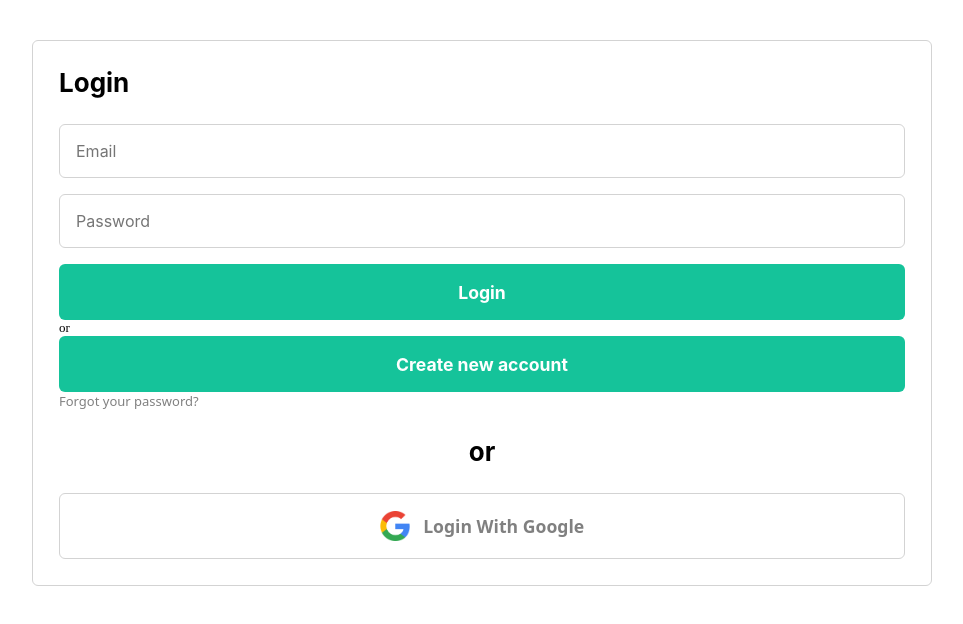
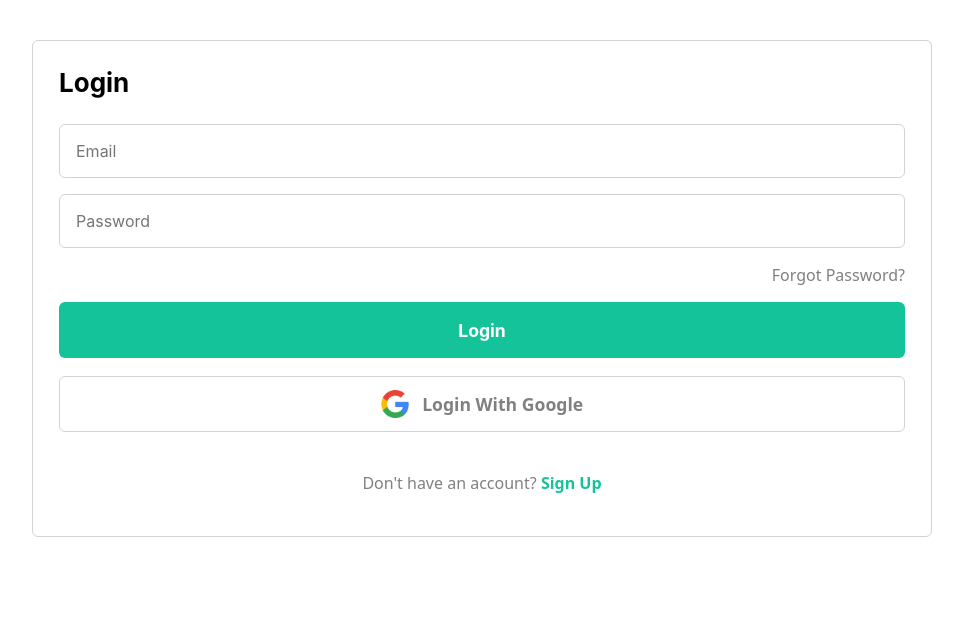
Before and after one commit to mhanna15/RecruiterDB, a React (Create React App) app: page / in a window 1280 px wide. Shown: the top 624 px of the page, without its empty margins (158-1121 px from the left). Built offline with nearby package versions, Linux system fonts and the light colour scheme; no server answers.

Commit message:
fixed login page - WIP sign up popup

```diff
--- a/src/components/SignInWithGoogle/SignInWithGoogle.css
+++ b/src/components/SignInWithGoogle/SignInWithGoogle.css
@@ -5,15 +5,15 @@
   background-color: white;
   border: solid;
   border-color: lightgray;
-  padding: 1.25em;
+  padding: 1em;
   justify-content: center;
   color: gray;
   border-width: 1px;
 }
 
 .google-sign-in-logo {
-  width: 2.25em;
-  height: 2.25em;
+  width: 2.1em;
+  height: 2.1em;
   margin-right: 1em;
 }
 
--- a/src/pages/Landing/Landing.css
+++ b/src/pages/Landing/Landing.css
@@ -21,3 +21,25 @@
   margin-bottom: 1em;
   color: black;
 }
+
+.login-button {
+  margin-bottom: 1em;
+}
+
+.login-signup-link {
+  font-weight: bold;
+  color: #15c39a;
+}
+
+.login-signup-text {
+  display: flex;
+  align-self: center;
+  margin-top: 2.5em;
+  margin-bottom: 1em;
+  font-size: 1rem;
+  color: gray;
+}
+
+.login-signup-link:hover {
+  color: #349c84;
+}
--- a/src/pages/Landing/Landing.tsx
+++ b/src/pages/Landing/Landing.tsx
@@ -11,6 +11,7 @@ const Landing = () => {
   const [email, setEmail] = useState<string>('');
   const [password, setPassword] = useState<string>('');
 
+  const [signUpPopup, setSignUpPopup] = useState<boolean>(false);
   const [forgotPasswordPopup, setForgotPasswordPopup] = useState<boolean>(false);
   const [forgotPasswordEmail, setForgotPasswordEmail] = useState<string>('');
   const [forgotPasswordLinkSent, setForgotPasswordLinkSent] = useState<boolean>(false);
@@ -67,19 +68,25 @@ const Landing = () => {
         )}
         <input type="email" placeholder="Email" onChange={(e) => setEmail(e.target.value)} />
         <input type="password" placeholder="Password" onChange={(e) => setPassword(e.target.value)} />
-        <button className="submit-button" onClick={handleLogin}>
+        <a
+          style={{ display: 'flex', alignSelf: 'flex-end', marginBottom: '1em', fontSize: '1rem' }}
+          onClick={() => setForgotPasswordPopup(true)}
+        >
+          Forgot Password?
+        </a>
+        <button className="submit-button login-button" onClick={handleLogin}>
           Login
         </button>
-        or
-        <button className="submit-button" onClick={handleSignUp}>
-          Create new account
-        </button>
-        <a onClick={() => setForgotPasswordPopup(true)}>Forgot your password?</a>
+        <SignInWithGoogle onClick={handleGoogleLogin} />
+        <p className="login-signup-text">
+          Don&apos;t have an account?&nbsp;
+          <a className="login-signup-link" onClick={() => setSignUpPopup(true)}>
+            Sign Up
+          </a>
+        </p>
         <Collapse in={forgotPasswordLinkSent}>
           <Alert severity="info">A password reset email has been sent to {forgotPasswordEmail}. (may be in spam)</Alert>
         </Collapse>
-        <h1 style={{ display: 'flex', alignSelf: 'center', marginTop: '1em', marginBottom: '1em' }}>or</h1>
-        <SignInWithGoogle onClick={handleGoogleLogin} />
         <Dialog open={forgotPasswordPopup} onClose={() => setForgotPasswordPopup(false)} fullWidth={true}>
           <input
             onChange={(e) => setForgotPasswordEmail(e.target.value)}
@@ -89,6 +96,15 @@ const Landing = () => {
           />
           <button onClick={handleForgotPassword}>send link</button>
         </Dialog>
+        <Dialog open={signUpPopup} onClose={() => setSignUpPopup(false)} fullWidth={true}>
+          <input
+            onChange={(e) => setForgotPasswordEmail(e.target.value)}
+            value={forgotPasswordEmail}
+            placeholder="Email"
+            type="email"
+          />
+          <button onClick={handleSignUp}>Create Account</button>
+        </Dialog>
       </div>
     </div>
   );
```
